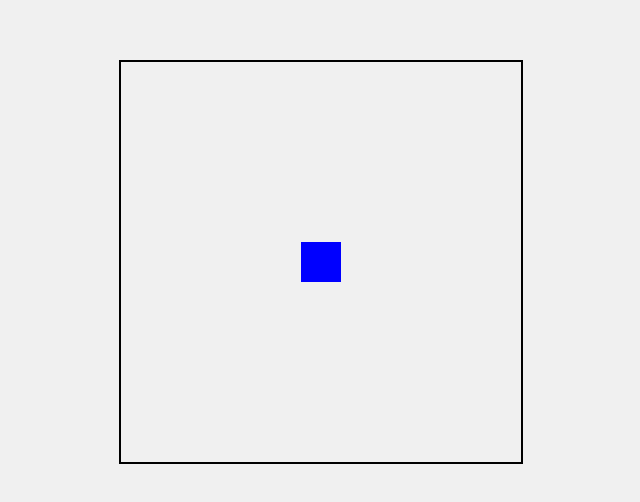
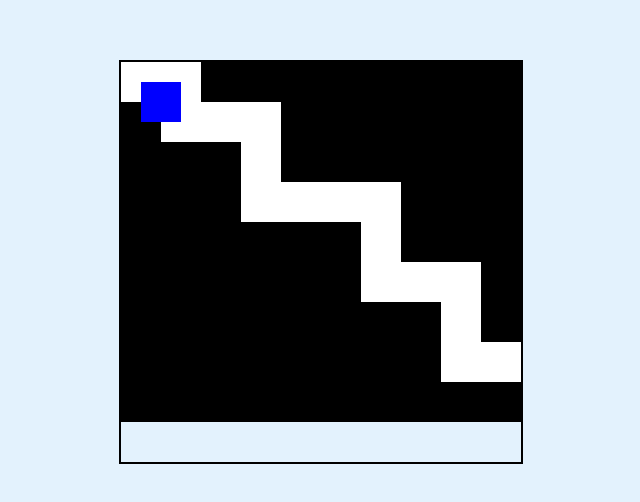
Before and after one commit to jwitt2003/pixel-dash-jw, a plain HTML site: page index.html in a window 1280 px wide. Shown: the part 138-640 px from the top of the page, without its empty margins (319-959 px from the left). Drawn offline with Linux system fonts and the light colour scheme.

Commit message:
Add files via upload

```diff
--- a/index.html
+++ b/index.html
@@ -3,7 +3,7 @@
 <head>
     <meta charset="UTF-8">
     <meta name="viewport" content="width=device-width, initial-scale=1.0">
-    <title>Move the Square</title>
+    <title>Maze Game</title>
     <style>
         body {
             display: flex;
@@ -11,7 +11,7 @@
             align-items: center;
             height: 100vh;
             margin: 0;
-            background-color: #f0f0f0;
+            background-color: #e3f2fd;
         }
         canvas {
             border: 2px solid black;
@@ -24,38 +24,105 @@
         const canvas = document.getElementById('gameCanvas');
         const ctx = canvas.getContext('2d');
 
-        const square = {
-            x: 180,
-            y: 180,
-            size: 40,
-            speed: 5
-        };
+        const square = { x: 20, y: 20, size: 40, speed: 40 };
+        let level = 0;
+
+        const mazes = [
+            [
+                [0, 0, 1, 1, 1, 1, 1, 1, 1, 1],
+                [1, 0, 0, 0, 1, 1, 1, 1, 1, 1],
+                [1, 1, 1, 0, 1, 1, 1, 1, 1, 1],
+                [1, 1, 1, 0, 0, 0, 0, 1, 1, 1],
+                [1, 1, 1, 1, 1, 1, 0, 1, 1, 1],
+                [1, 1, 1, 1, 1, 1, 0, 0, 0, 1],
+                [1, 1, 1, 1, 1, 1, 1, 1, 0, 1],
+                [1, 1, 1, 1, 1, 1, 1, 1, 0, 0],
+                [1, 1, 1, 1, 1, 1, 1, 1, 1, 1]
+            ],
+            [
+                [0, 1, 1, 1, 1, 1, 1, 1, 1, 1],
+                [0, 0, 0, 0, 0, 1, 1, 1, 1, 1],
+                [1, 1, 1, 1, 0, 1, 1, 1, 1, 1],
+                [1, 1, 1, 1, 0, 0, 0, 0, 0, 1],
+                [1, 1, 1, 1, 1, 1, 1, 1, 0, 1],
+                [1, 1, 1, 1, 1, 1, 1, 1, 0, 1],
+                [1, 1, 1, 1, 1, 1, 1, 1, 0, 1],
+                [1, 1, 1, 1, 1, 1, 1, 1, 0, 0],
+                [1, 1, 1, 1, 1, 1, 1, 1, 1, 1]
+            ],
+            [
+                [0, 1, 1, 1, 1, 1, 1, 1, 1, 1],
+                [0, 0, 1, 1, 1, 1, 1, 1, 1, 1],
+                [1, 0, 0, 0, 1, 1, 1, 1, 1, 1],
+                [1, 1, 1, 0, 0, 0, 0, 0, 1, 1],
+                [1, 1, 1, 1, 1, 1, 1, 0, 1, 1],
+                [1, 1, 1, 1, 1, 1, 1, 0, 1, 1],
+                [1, 1, 1, 1, 1, 1, 1, 0, 1, 1],
+                [1, 1, 1, 1, 1, 1, 1, 0, 0, 0],
+                [1, 1, 1, 1, 1, 1, 1, 1, 1, 1]
+            ]
+        ];
+
+        function drawMaze() {
+            ctx.clearRect(0, 0, canvas.width, canvas.height);
+            const maze = mazes[level];
+            for (let row = 0; row < maze.length; row++) {
+                for (let col = 0; col < maze[row].length; col++) {
+                    ctx.fillStyle = maze[row][col] === 1 ? 'black' : 'white';
+                    ctx.fillRect(col * square.size, row * square.size, square.size, square.size);
+                }
+            }
+        }
 
         function drawSquare() {
-            ctx.clearRect(0, 0, canvas.width, canvas.height);
             ctx.fillStyle = 'blue';
             ctx.fillRect(square.x, square.y, square.size, square.size);
         }
 
         function moveSquare(e) {
+            const maze = mazes[level];
+            let newX = square.x;
+            let newY = square.y;
+
             switch (e.key) {
                 case 'ArrowUp':
-                    if (square.y > 0) square.y -= square.speed;
+                    newY -= square.speed;
                     break;
                 case 'ArrowDown':
-                    if (square.y < canvas.height - square.size) square.y += square.speed;
+                    newY += square.speed;
                     break;
                 case 'ArrowLeft':
-                    if (square.x > 0) square.x -= square.speed;
+                    newX -= square.speed;
                     break;
                 case 'ArrowRight':
-                    if (square.x < canvas.width - square.size) square.x += square.speed;
+                    newX += square.speed;
                     break;
             }
+
+            const col = newX / square.size;
+            const row = newY / square.size;
+
+            if (maze[row]?.[col] === 0) {
+                square.x = newX;
+                square.y = newY;
+            }
+
+            if (row === maze.length - 1 && col === maze[0].length - 1) {
+                level++;
+                if (level >= mazes.length) {
+                    alert('Congratulations! You completed all levels!');
+                    level = 0;
+                }
+                square.x = 20;
+                square.y = 20;
+            }
+
+            drawMaze();
             drawSquare();
         }
 
         document.addEventListener('keydown', moveSquare);
+        drawMaze();
         drawSquare();
     </script>
 </body>
```
